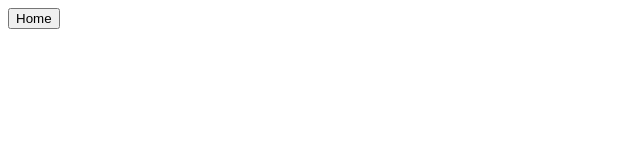
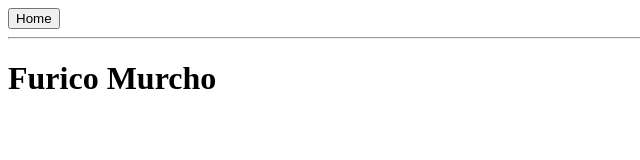
Before and after one commit to Ctorum/Siter, a website: page index.html in a window 1280 px wide. Shown: the whole page, without its empty margins (0-640 px from the left). Drawn offline with Linux system fonts and the light colour scheme.

Commit message:
v23456456

```diff
--- a/index.html
+++ b/index.html
@@ -6,6 +6,7 @@
     <title>Document</title>
 </head>
 <body>
-    <a href="/home"><button>Home</button></a>
+    <a href="/home"><button>Home</button></a><hr>
+    <h1>Furico Murcho</h1>
 </body>
 </html>
```
